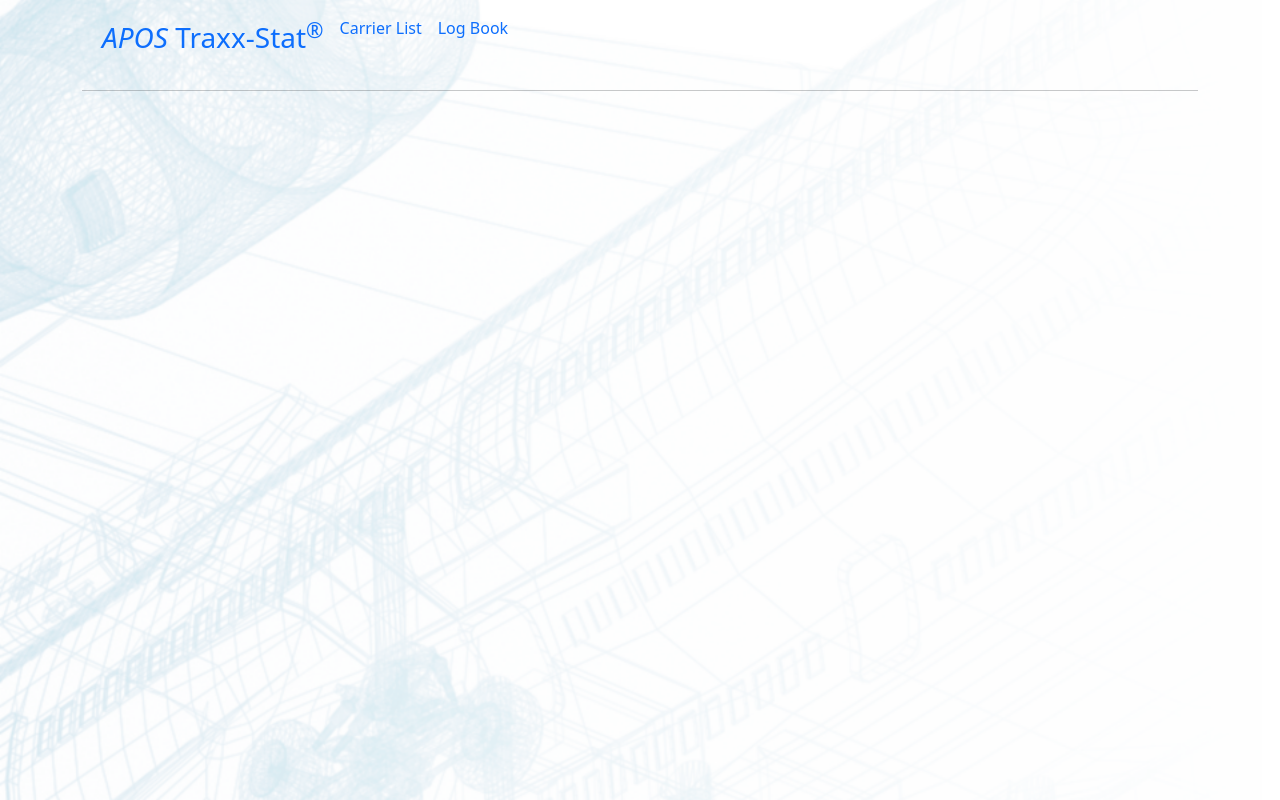
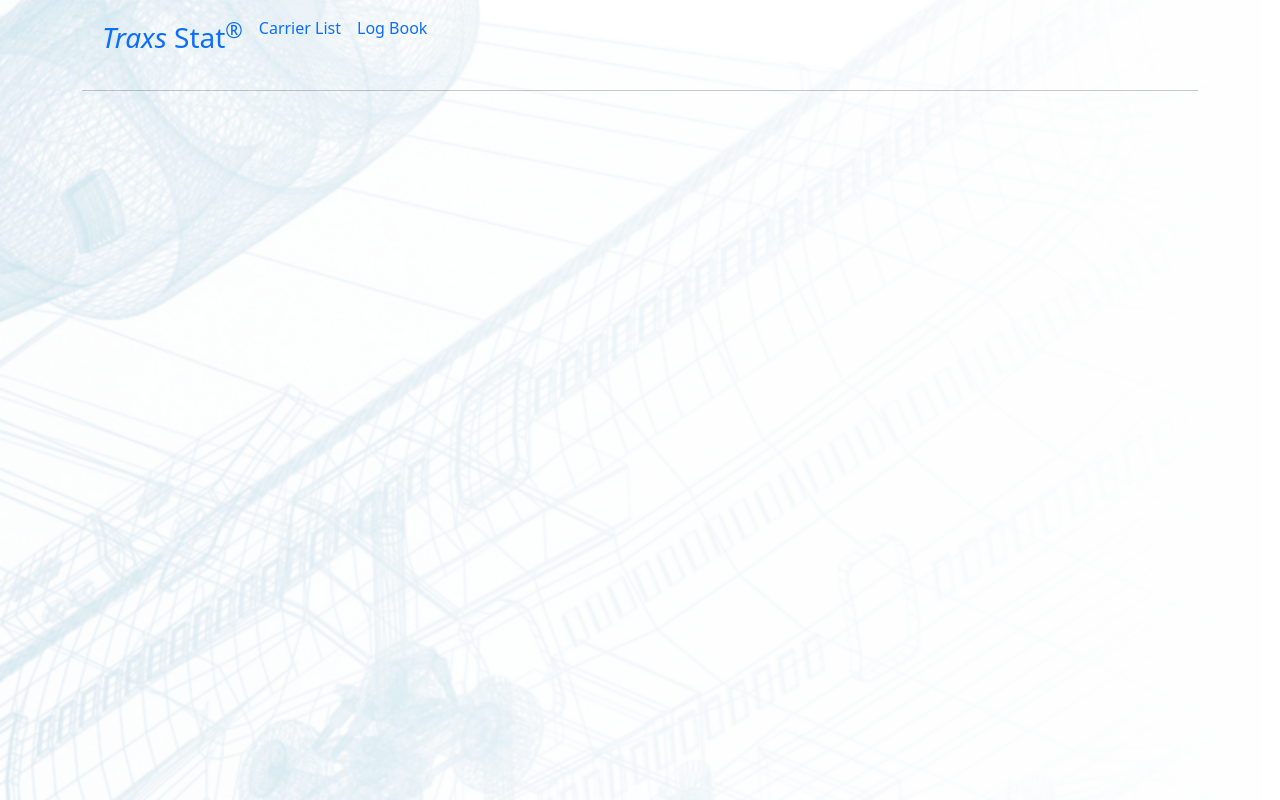
Before and after one commit to alansealy0914/TRAXX-StatPro, an Angular app: page / in a window 1280 px wide. Built offline with nearby package versions, Linux system fonts and the light colour scheme.

Commit message:
Housekeeping

```diff
--- a/src/app/navigation/navigation.component.html
+++ b/src/app/navigation/navigation.component.html
@@ -4,7 +4,7 @@
       <div class="container-fluid">
         <ul class="navbar-nav">
           <li class="nav-item">
-            <a class="nav-link active" href="#"><span style="font-size:28px"><i>APOS</i>&nbsp;Traxx-Stat<sup>&reg;</sup></span></a>
+            <a class="nav-link active" href="#"><span style="font-size:28px"><i>Traxs</i>&nbsp;Stat<sup>&reg;</sup></span></a>
           </li>
          <li class="nav-item">
             <a class="nav-link" href="/post/index">Carrier List</a>
```
